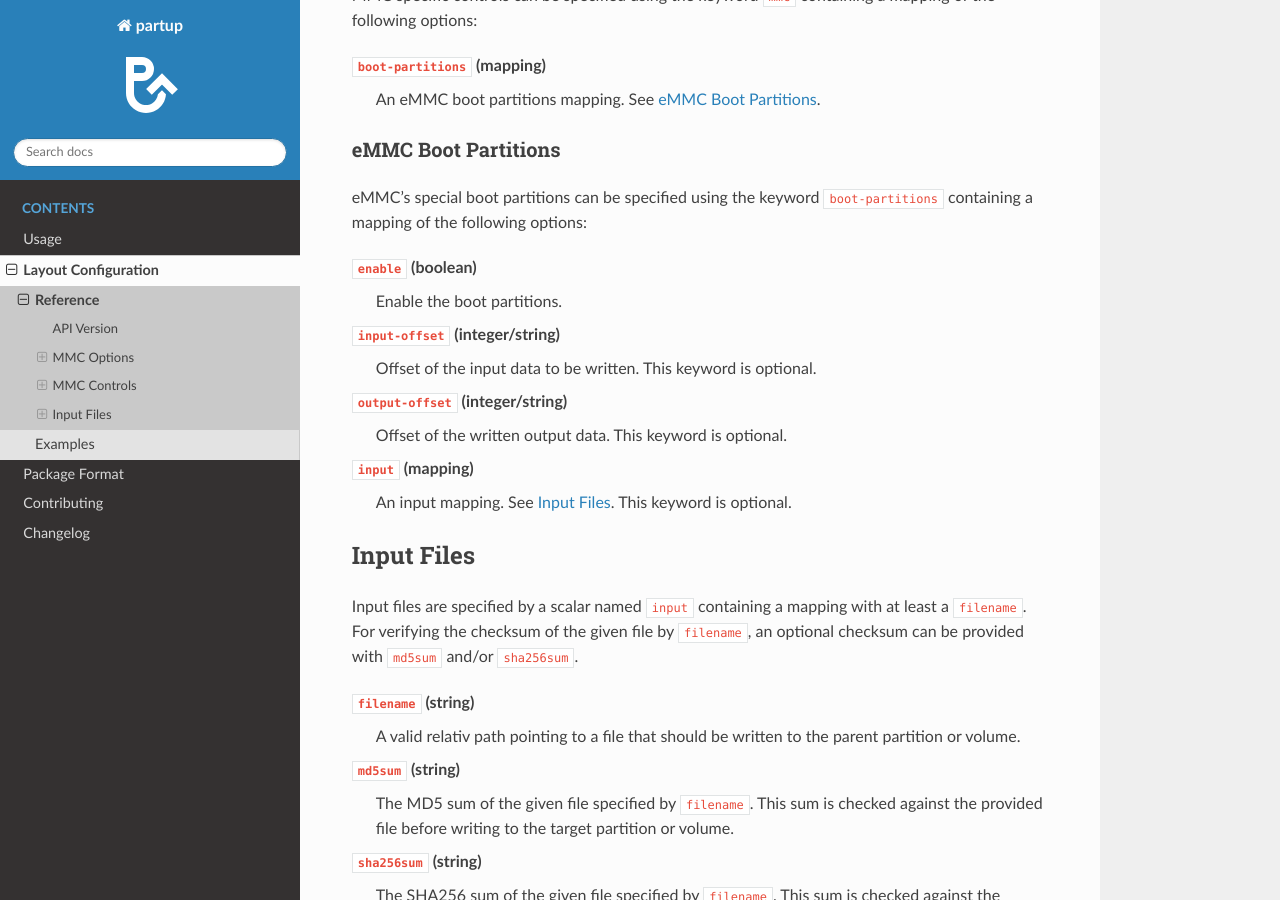
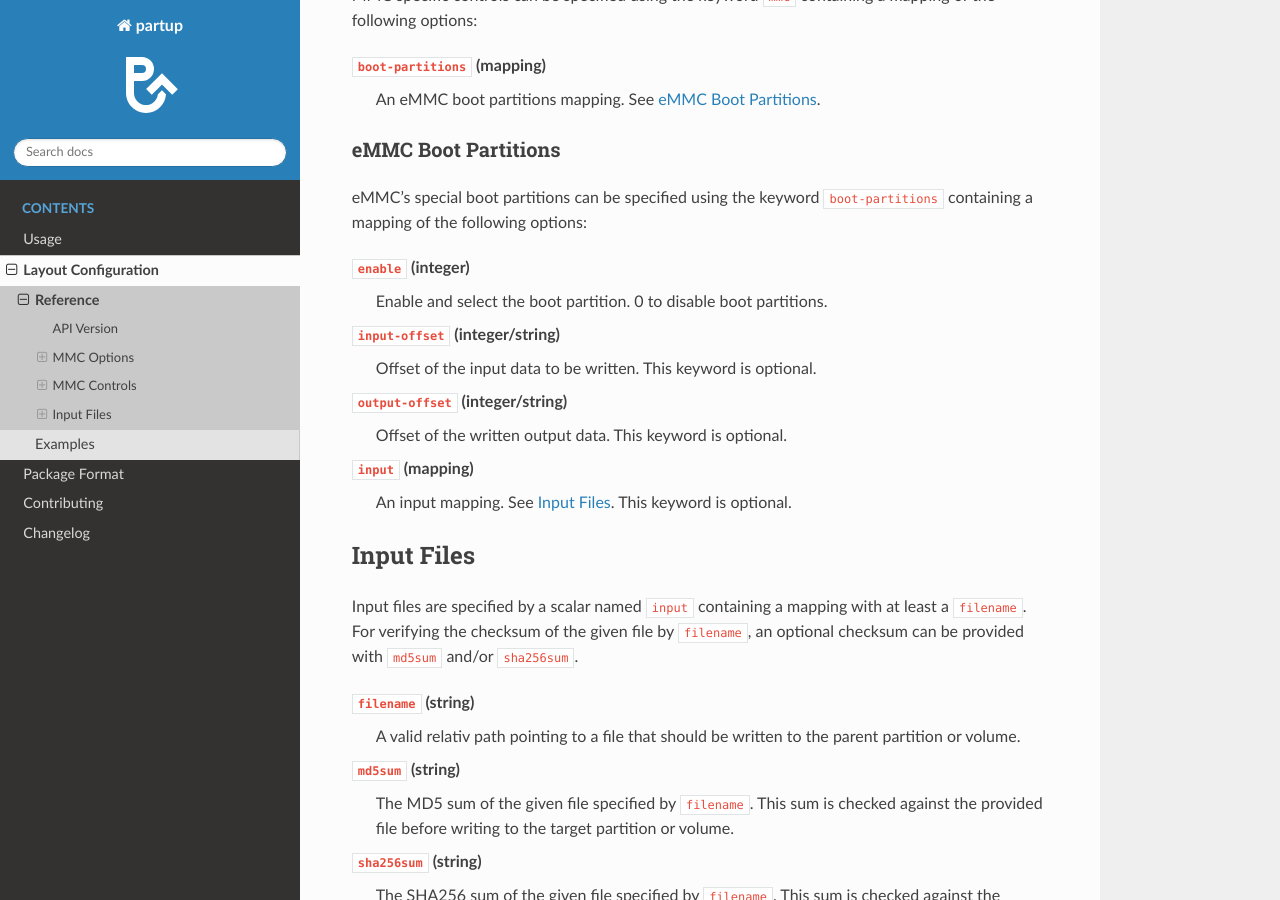
Before and after one commit to phytec/partup, a Sphinx documentation site: the page built from doc/layout-config-reference.rst, in a window 1280 px wide and 900 px high, scrolled down 2197 px. Built offline with Sphinx 7.4.7 and the Read the Docs theme 2.0.0, drawn with Linux system fonts in a browser that asks for light colours.

Commit message:
doc: Change eMMC bootpart enable to integer
Signed-off-by: Leonard Anderweit <l.anderweit@phytec.de>

```diff
--- a/doc/data/layout-ab-emmc.yaml
+++ b/doc/data/layout-ab-emmc.yaml
@@ -3,7 +3,7 @@ disklabel: msdos
 
 mmc:
   boot-partitions:
-    enable: true
+    enable: 1
     input-offset: 0
     output-offset: 0
     input:
--- a/doc/layout-config-reference.rst
+++ b/doc/layout-config-reference.rst
@@ -113,8 +113,8 @@ eMMC Boot Partitions
 eMMC's special boot partitions can be specified using the keyword
 ``boot-partitions`` containing a mapping of the following options:
 
-``enable`` (boolean)
-   Enable the boot partitions.
+``enable`` (integer)
+   Enable and select the boot partition. 0 to disable boot partitions.
 
 ``input-offset`` (integer/string)
    Offset of the input data to be written. This keyword is optional.
```
